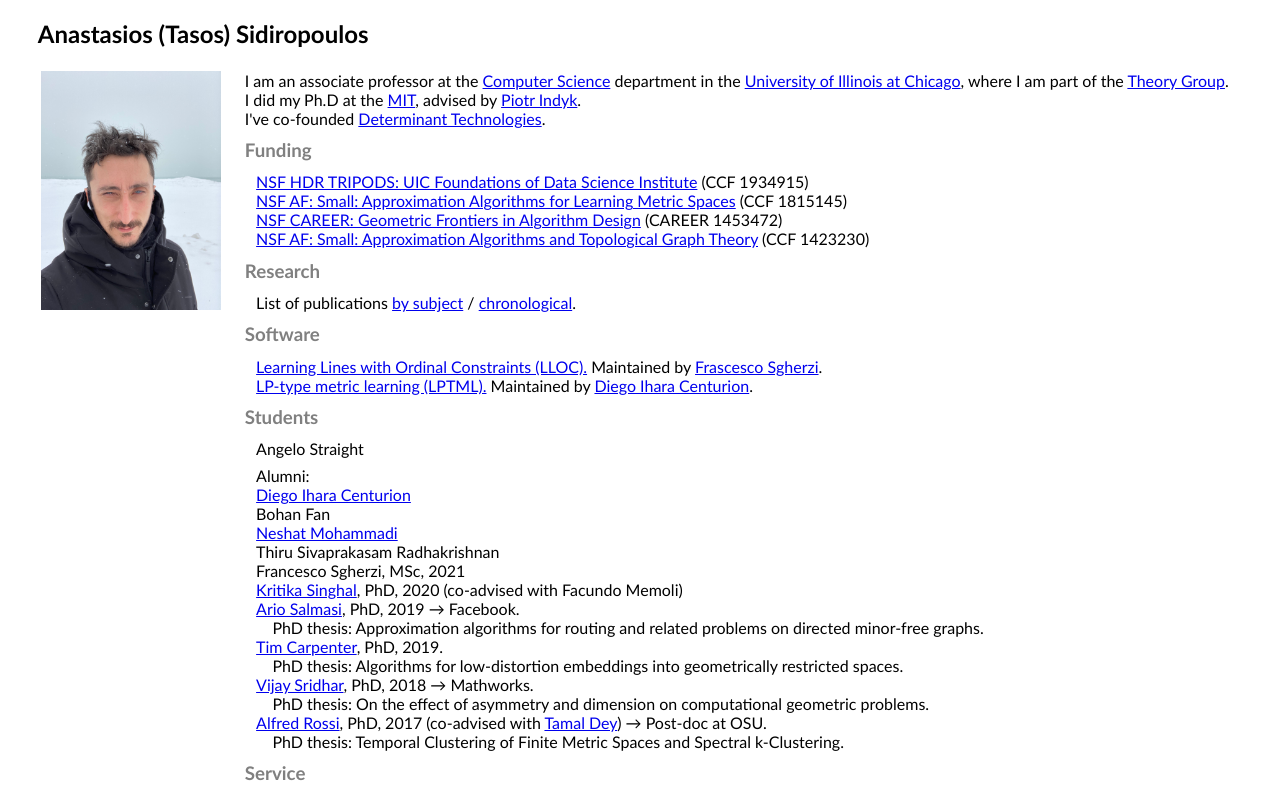
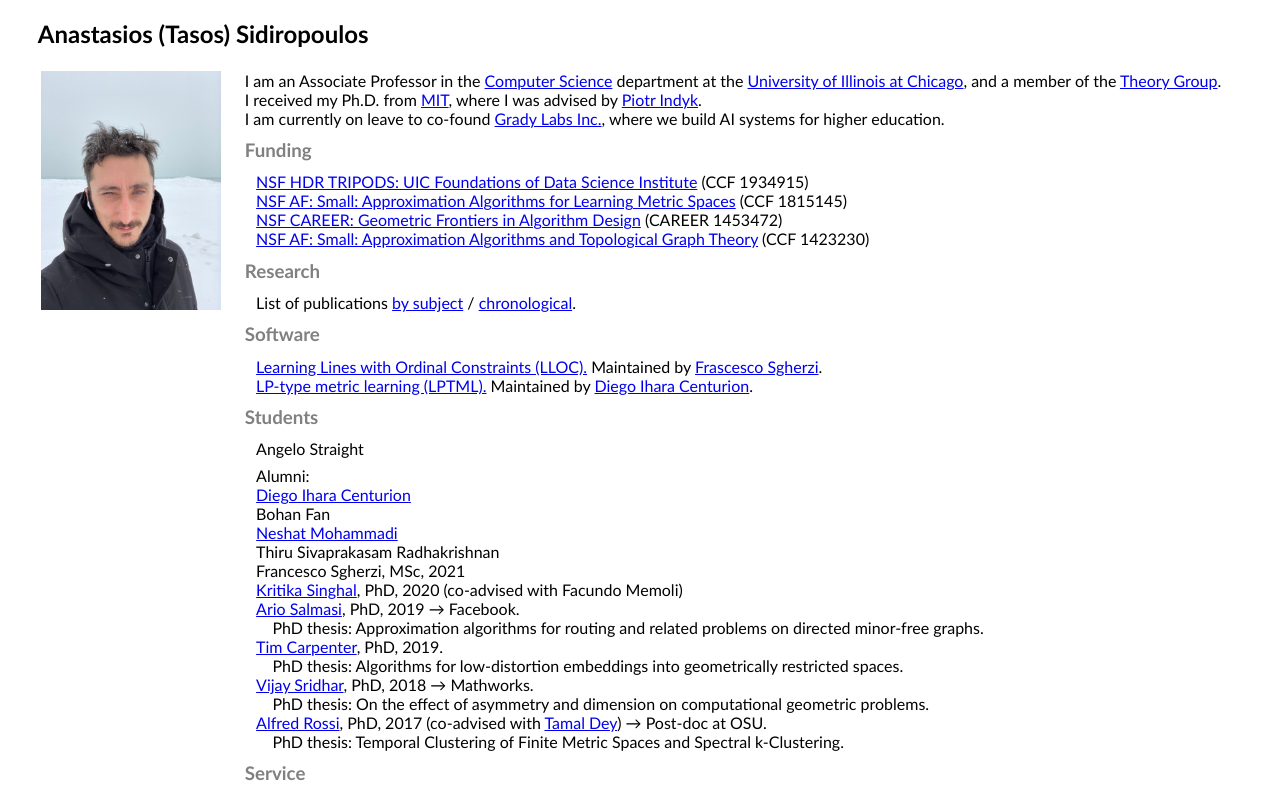
Before and after one commit to sidiropo/sidiropo.github.io, a plain HTML site: page index.html in a window 1280 px wide. Shown: the top 793 px of the page. Drawn offline with Linux system fonts and the light colour scheme.

Commit message:
Update professor description and affiliations

```diff
--- a/index.html
+++ b/index.html
@@ -15,14 +15,11 @@
 <img src="pics/tasos-lake.jpg" width="180" title="From [Sidiropoulos, Singhal and Sridhar 2018]">
 
 <td>
-I am an associate professor at the <a href="https://www.cs.uic.edu/">Computer Science</a> department in the <a href="http://www.uic.edu/">University of Illinois at Chicago</a>, where I am part of the <a href="http://theory.cs.uic.edu/">Theory Group</a>.
+I am an Associate Professor in the <a href="https://www.cs.uic.edu/">Computer Science</a> department at the <a href="http://www.uic.edu/">University of Illinois at Chicago</a>, and a member of the <a href="http://theory.cs.uic.edu/">Theory Group</a>.
 <br>
-I did my Ph.D at the
-<a href="http://web.mit.edu">MIT</a>,
-advised by
-<a href="http://theory.csail.mit.edu/~indyk">Piotr Indyk</a>.
+I received my Ph.D. from <a href="http://web.mit.edu">MIT</a>, where I was advised by <a href="http://theory.csail.mit.edu/~indyk">Piotr Indyk</a>.
 <br>
-I've co-founded <a href="https://gradyai.com/">Determinant Technologies</a>.
+I am currently on leave to co-found <a href="https://gradyai.com/">Grady Labs Inc.</a>, where we build AI systems for higher education.
 
 <h3>Funding</h3>
 <p>
```
